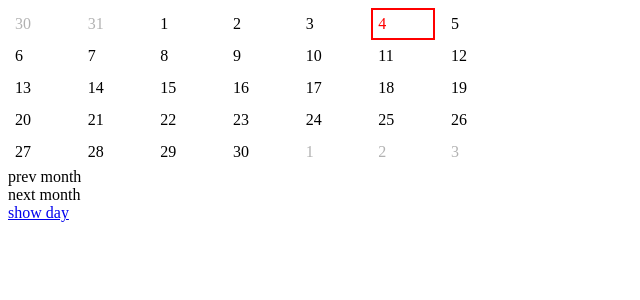
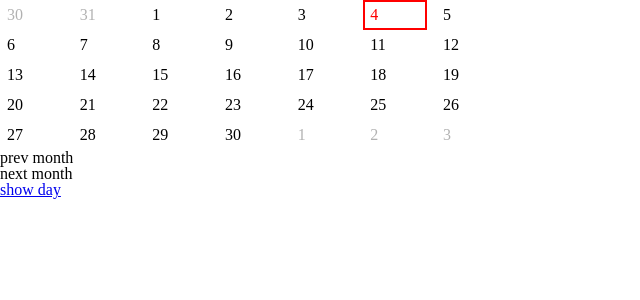
Before and after one commit to andyblacknred/vue-calendar, a Vue app: page / in a window 1280 px wide. Shown: the top 300 px of the page, without its empty margins (0-640 px from the left). Built offline with nearby package versions, Linux system fonts and the light colour scheme.

Commit message:
enabled sass-variables

```diff
--- a/package.json
+++ b/package.json
@@ -24,7 +24,7 @@
     "babel-eslint": "^10.1.0",
     "eslint": "^6.7.2",
     "eslint-plugin-vue": "^6.2.2",
-    "node-sass": "^4.12.0",
+    "node-sass": "^4.14.1",
     "sass-loader": "^8.0.2",
     "vue-template-compiler": "^2.6.11"
   }
--- /dev/null
+++ b/src/style/common/_reset.scss
@@ -0,0 +1,40 @@
+/* http://meyerweb.com/eric/tools/css/reset/
+   v2.0 | 20110126
+   License: none (public domain)
+*/
+
+html, body, div, span, applet, object, iframe, h1, h2, h3, h4, h5, h6, p, blockquote, pre, a, abbr, acronym, address, big, cite, code, del, dfn, em, img, ins, kbd, q, s, samp, small, strike, strong, sub, sup, tt, var, b, u, i, center, dl, dt, dd, ol, ul, li, fieldset, form, label, legend, table, caption, tbody, tfoot, thead, tr, th, td, article, aside, canvas, details, embed, figure, figcaption, footer, header, hgroup, menu, nav, output, ruby, section, summary, time, mark, audio, video {
+    margin: 0;
+    padding: 0;
+    border: 0;
+    font-size: 100%;
+    font: inherit;
+    vertical-align: baseline; }
+
+/* HTML5 display-role reset for older browsers */
+
+article, aside, details, figcaption, figure, footer, header, hgroup, menu, nav, section {
+    display: block; }
+
+body {
+    line-height: 1; }
+
+ol, ul {
+    list-style: none; }
+
+blockquote, q {
+    quotes: none; }
+
+blockquote {
+&:before, &:after {
+               content: '';
+               content: none; } }
+
+q {
+&:before, &:after {
+               content: '';
+               content: none; } }
+
+table {
+    border-collapse: collapse;
+    border-spacing: 0; }
--- a/src/style/main.sass
+++ b/src/style/main.sass
@@ -0,0 +1 @@
+@import "common/_reset"
--- a/src/style/variables.sass
+++ b/src/style/variables.sass
@@ -0,0 +1,2 @@
+// colors
+$white: #fff
--- /dev/null
+++ b/vue.config.js
@@ -0,0 +1,9 @@
+module.exports = {
+    css: {
+        loaderOptions: {
+            sass: {
+                prependData: `@import "@/style/variables.sass"`
+            }
+        }
+    }
+};
```
Also changed, not shown: 2 other files (tests, documents, lock files or other folders).
